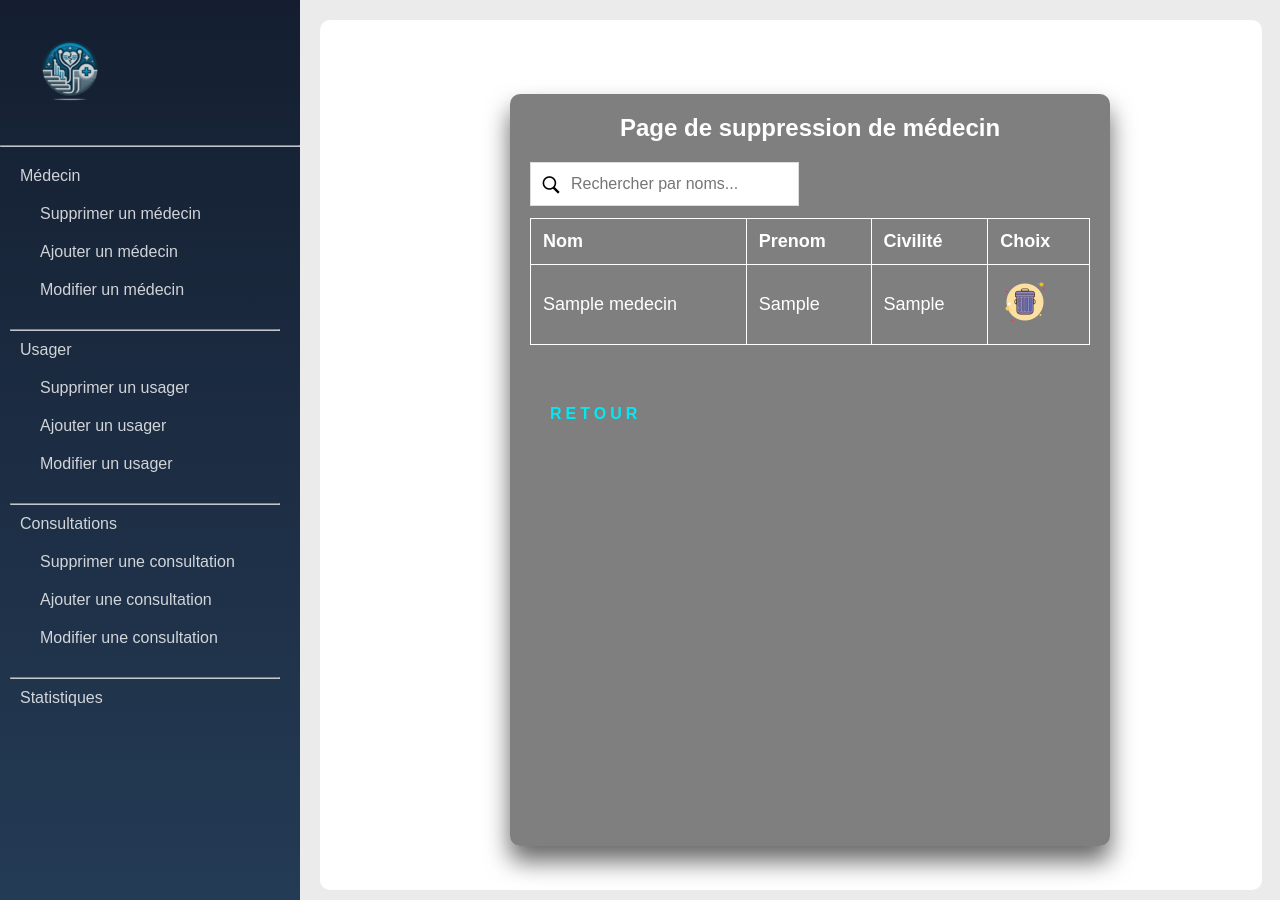
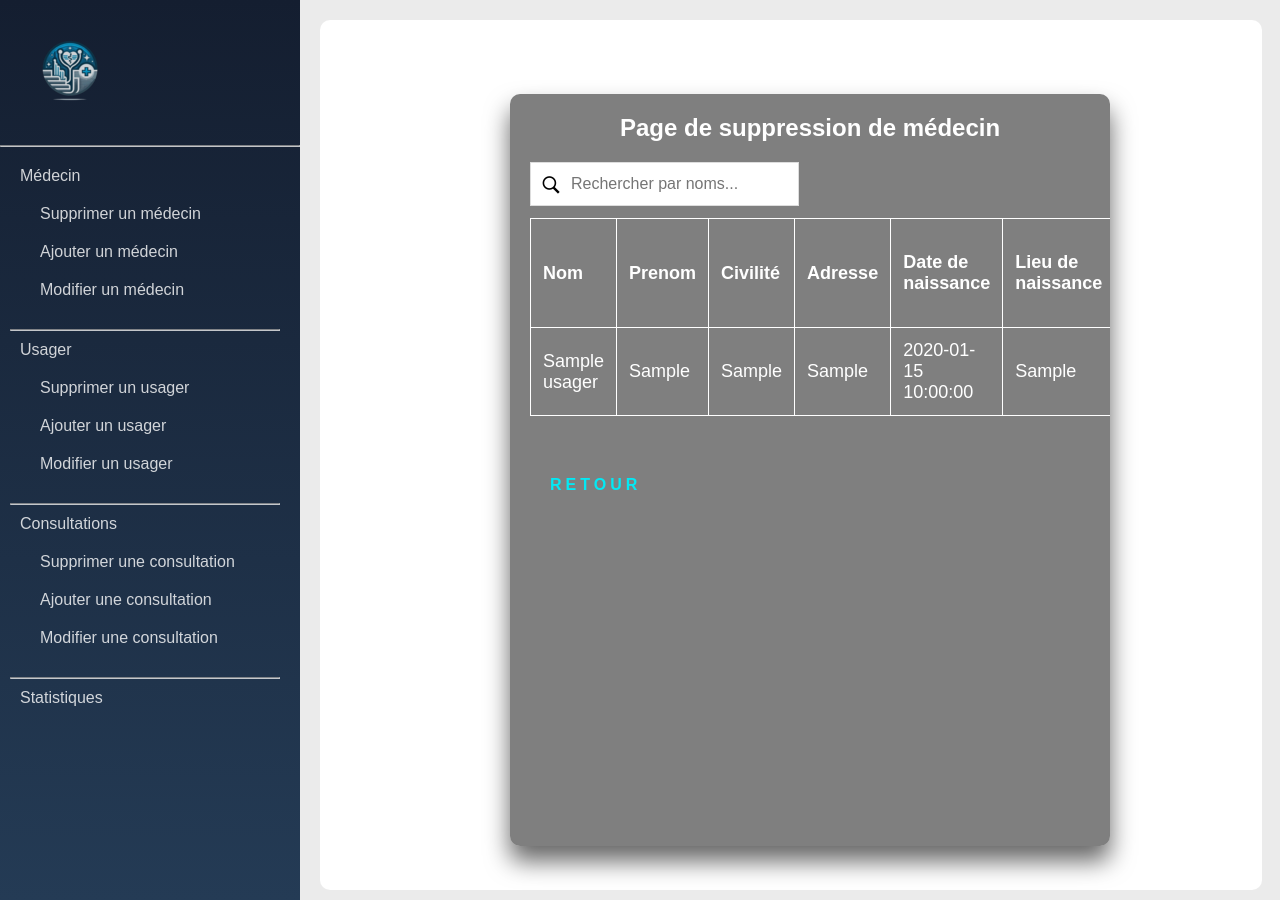
Before and after one commit to Yeetnus/projetPHP, a PHP site: page /PHP/usager/supprimer.php in a window 1280 px wide. Run offline with PHP 8.4, Linux system fonts and the light colour scheme; the visitor is signed in with stand-in values (Sample User, id 1); tables that the repository leaves empty or names only in its code hold one stand-in row (values such as "Sample post").

Commit message:
delete a verif

```diff
--- a/BDD/BDDusager.php
+++ b/BDD/BDDusager.php
@@ -61,10 +61,10 @@ class BDDusager
         $stmt->execute();
     }
 
-    public function delete(string $deleted)
-    {
-        $sql = "DELETE FROM usager WHERE ID=$deleted";
-        $this->BDD->getBDD()->exec($sql);
+    public function delete(string $deleted){
+        $sql = "DELETE FROM usager WHERE id='$deleted'";
+        $result = $this->BDD->getBDD()->query($sql);
+        return $result;
     }
 
     public function getMoins25()
--- a/BDD/delete-script.php
+++ b/PHP/medecin/delete-script.php
@@ -1,5 +1,5 @@
 <?php
-    include_once "BDDmedecin.php";
+    include_once "../../BDD/BDDmedecin.php";
     if (isset($_GET['recordID'])){
         $recordId = $_GET['recordID'];
         $BDD = new BDDmedecin();
--- a/PHP/medecin/supprimer.php
+++ b/PHP/medecin/supprimer.php
@@ -47,7 +47,7 @@
               </td>
               <td>
                 <a onclick="return confirm('Souhaitez-vous vraiment supprimer ce médecin ?');"
-                  href='../../BDD/delete-script.php?recordID=<?php echo $recordID ?>' class="delete-icon">
+                  href='delete-script.php?recordID=<?php echo $recordID ?>' class="delete-icon">
                   <img src="../../IMAGES/icons8-trash-50.png"></a>
               </td>
             </tr>
--- a/PHP/usager/supprimer.php
+++ b/PHP/usager/supprimer.php
@@ -26,12 +26,16 @@
             <th>Nom</th>
             <th>Prenom</th>
             <th>Civilité</th>
+            <th>Adresse</th>
+            <th>Date de naissance</th>
+            <th>Lieu de naissance</th>
+            <th>Numéro de sécurité sociale</th>
             <th>Choix</th>
           </tr>
 
           <?php
-          require("../../BDD/BDDmedecin.php");
-          $BDD = new BDDmedecin();
+          require("../../BDD/BDDusager.php");
+          $BDD = new BDDusager();
           $records = $BDD->select();
           while ($row = $records->fetch()) {
             $recordID = $row["ID"]; ?>
@@ -46,8 +50,20 @@
                 <?php echo $row["Civilite"]; ?>
               </td>
               <td>
+                <?php echo $row["Adresse"]; ?>
+              </td>
+              <td>
+                <?php echo $row["DateNaissance"]; ?>
+              </td>
+              <td>
+                <?php echo $row["LieuNaissance"]; ?>
+              </td>
+              <td>
+                <?php echo $row["NumeroSecuriteSociale"]; ?>
+              </td>
+              <td>
                 <a onclick="return confirm('Souhaitez-vous vraiment supprimer ce médecin ?');"
-                  href='../../BDD/delete-script.php?recordID=<?php echo $recordID ?>' class="delete-icon">
+                  href="delete-script.php?recordID=<?php echo $recordID ?>' class="delete-icon">
                   <img src="../../IMAGES/icons8-trash-50.png"></a>
               </td>
             </tr>
```
Also changed, not shown: CSS/style.css (+0 -46 lines), PHP/usager/delete-script.php (added, +11 -0 lines).
